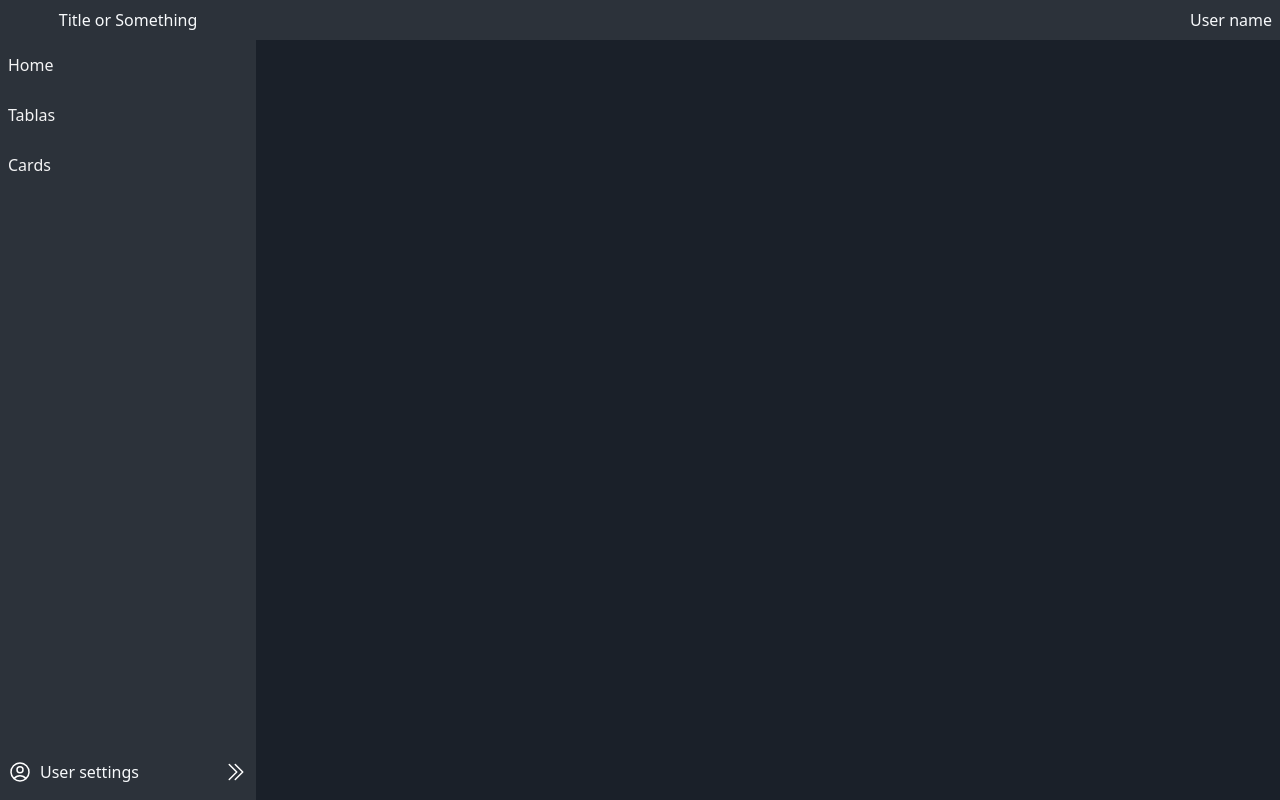
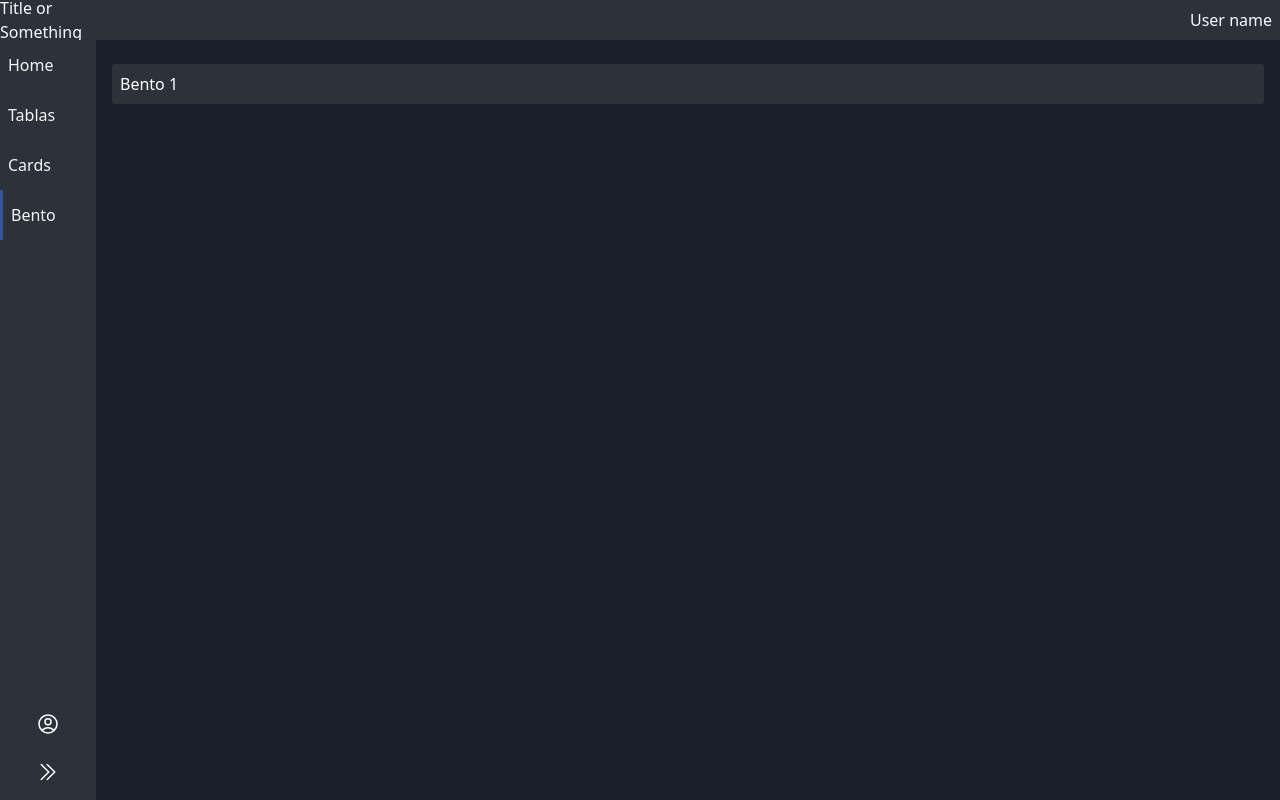
Before and after one commit to Chachacharli/template-vue-tailwind-2024, a Vue app: page /bento in a window 1280 px wide. Built offline with nearby package versions, Linux system fonts and the light colour scheme.

Commit message:
bento card grid

```diff
--- /dev/null
+++ b/src/components/bento/BentoCard.vue
@@ -0,0 +1,33 @@
+<template>
+  <div
+    :class="[
+      `col-span-12`,
+      `row-span-${rows}`,
+      `md:col-span-${cols}`,
+      'rounded',
+      'bg-shark-900',
+      'h-full',
+      'flex',
+      'flex-col'
+    ]"
+  >
+    <slot />
+  </div>
+</template>
+
+<script setup lang="ts">
+interface BentoCard {
+  cols?: string
+  rows?: string
+  rounded?: boolean
+  background?: boolean
+  classes?: string[]
+}
+
+withDefaults(defineProps<BentoCard>(), {
+  cols: '1',
+  rows: '1',
+  rounded: false,
+  background: true
+})
+</script>
--- /dev/null
+++ b/src/components/bento/BentoContainer.vue
@@ -0,0 +1,17 @@
+<template>
+  <div class="px-2 mx-auto sm:py-4">
+    <div class="grid grid-cols-12 gap-4 auto-rows-auto">
+      <slot></slot>
+    </div>
+  </div>
+</template>
+
+<script setup lang="ts">
+interface BentoContainer {
+  rows?: string
+}
+
+withDefaults(defineProps<BentoContainer>(), {
+  rows: '1'
+})
+</script>
--- a/src/components/navbar/LateralNavbar.vue
+++ b/src/components/navbar/LateralNavbar.vue
@@ -33,7 +33,7 @@ import { useLayoutStore } from '@/stores/layout'
 
 const layout = useLayoutStore()
 
-const isToggle = ref(false)
+const isToggle = ref(true)
 
 const handlerToggle = () => {
   layout.toggle = !layout.toggle
--- a/src/components/table/TableLite.vue
+++ b/src/components/table/TableLite.vue
@@ -3,7 +3,7 @@
     <table class="w-full text-sm text-left rtl:text-right text-slate-50 border-collapse">
       <thead class="text-xs text-slate-50 uppercase">
         <tr>
-          <th v-for="item in headers" :key="item.key" class="px-6 py-3">
+          <th v-for="item in headers" :key="item.key" class="px-6 py-2">
             <div class="d-flex">
               <span>{{ item.label }}</span>
             </div>
@@ -17,10 +17,10 @@
           class="hover:bg-shark-800 cursor-pointer border-b border-white"
         >
           <template v-for="td in headers" :key="td.key">
-            <td class="px-6 py-4" v-if="$slots[`cell-${td.key}`]">
+            <td class="px-6 py-2" v-if="$slots[`cell-${td.key}`]">
               <slot :name="`cell-${td.key}`" :item="item" />
             </td>
-            <td class="px-6 py-4" v-else>{{ item[td.key] }}</td>
+            <td class="px-6 py-2" v-else>{{ item[td.key] }}</td>
           </template>
         </tr>
         <tr v-if="items?.length == 0" class="hover:bg-shark-800 border-b border-white">
--- a/src/libs/i18n/locales/es.json
+++ b/src/libs/i18n/locales/es.json
@@ -6,5 +6,6 @@
   "tables": "Tablas",
   "previous": "Anterior",
   "next": "Siguiente",
-  "cards": "Cards"
+  "cards": "Cards",
+  "bento": "Bento"
 }
--- a/src/router/routes.ts
+++ b/src/router/routes.ts
@@ -1,6 +1,7 @@
 import HomeView from '../views/HomeView.vue'
 import TablesView from '@/views/TablesView.vue'
 import CardsView from '@/views/CardsView.vue'
+import BentoView from '@/views/BentoView.vue'
 // import type { RouteRecordRaw } from 'vue-router'
 
 export const routes = [
@@ -35,5 +36,13 @@ export const routes = [
     meta: {
       navbar: true
     }
+  },
+  {
+    path: '/bento',
+    name: 'bento',
+    component: BentoView,
+    meta: {
+      navbar: true
+    }
   }
 ]
--- a/src/stores/layout.ts
+++ b/src/stores/layout.ts
@@ -6,7 +6,7 @@ interface LayoutStore {
 
 export const useLayoutStore = defineStore('layout', {
   state: (): LayoutStore => ({
-    toggle: false
+    toggle: true
   }),
   actions: {}
 })
--- /dev/null
+++ b/src/views/BentoView.vue
@@ -0,0 +1,12 @@
+<template>
+  <div>
+    <bento-container :rows="''">
+      <bento-card :rows="'1'" :cols="'8'"><span class="p-2 text-white">Bento 1</span></bento-card>
+    </bento-container>
+  </div>
+</template>
+
+<script setup lang="ts">
+import BentoContainer from '@/components/bento/BentoContainer.vue'
+import BentoCard from '@/components/bento/BentoCard.vue'
+</script>
```
Also changed, not shown: src/components/bento/BentoRow.vue (added).
